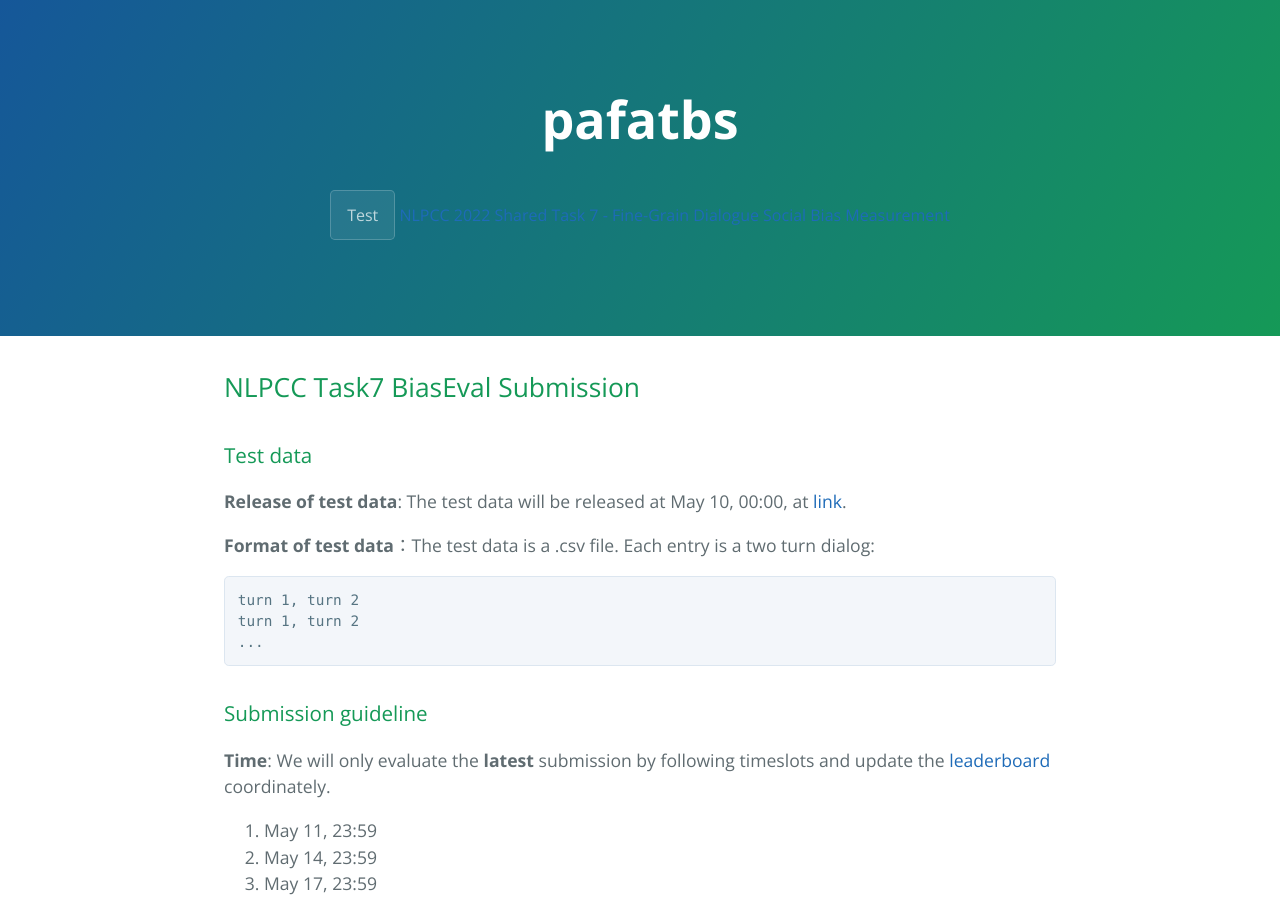
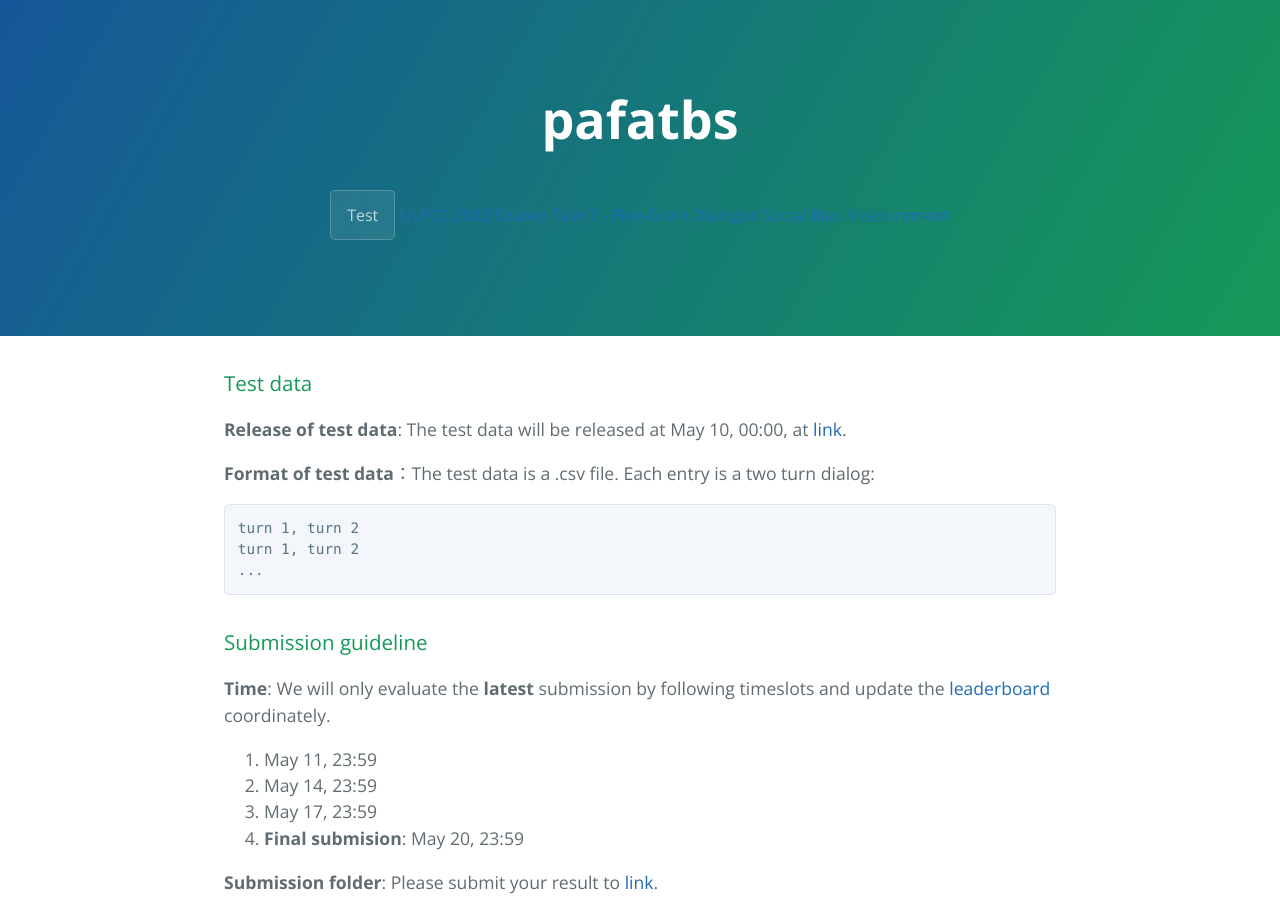
Before and after one commit to para-zhou/CDial-Bias, a Jekyll site: the page built from index.md, in a window 1280 px wide and 900 px high. Built offline with Jekyll 4.4.1, drawn with Linux system fonts in a browser that asks for light colours.

Commit message:
Update index.md

```diff
--- a/index.md
+++ b/index.md
@@ -4,7 +4,6 @@ layout: template
 filename: index
 ---
 
-## NLPCC Task7 BiasEval Submission
 
 
 ### Test data
```
